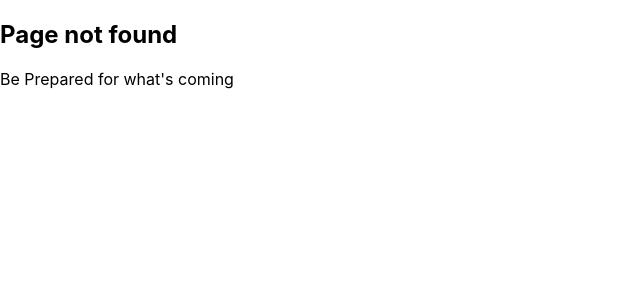
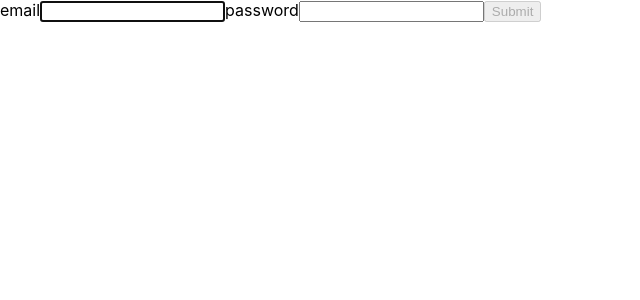
Before and after one commit to LegendDRD/DemoApp, a React (Create React App) app: page /login in a window 1280 px wide. Before the commit this address had no page. Shown: the top 300 px of the page, without its empty margins (0-640 px from the left). Built offline with nearby package versions, Linux system fonts and the light colour scheme.

Commit message:
fixed login issue

```diff
--- a/src/App.tsx
+++ b/src/App.tsx
@@ -1,19 +1,25 @@
-import React from 'react';
+import { useEffect, useState } from 'react';
 // pages
+import NotFoundPage from './pages/NotFound';
 import Home from './pages/Home';
-import NotFoundPage from './pages/NotFound';
+import Login from './pages/Login';
 import { BrowserRouter as Router, Route, Routes } from 'react-router-dom';
 
 function App() {
+
   return (
     <>
+
       <Router>
         {/* <NavBar /> */}
         <Routes>
           <Route path='/' element={<Home />} />
           <Route path="*" element={<NotFoundPage />} />
+          <Route path="login" element={<Login />} />
         </Routes>
+
       </Router>
+
     </>
   );
 }
--- a/src/pages/Home.tsx
+++ b/src/pages/Home.tsx
@@ -1,6 +1,18 @@
-// import { Link, useHistory } from 'react-router-dom';
+import { useEffect, useState } from 'react';
+import { BrowserRouter as Router, Route, Routes, useNavigate } from 'react-router-dom';
+
 export default function Home() {
+    const [auth, setAuth] = useState(false);
+    const nav = useNavigate();
 
+    useEffect(() => {
+        console.log(localStorage.getItem('Auth'))
+        if (localStorage.getItem('Auth')) {
+            setAuth(true);
+        } else {
+            nav('/login')
+        }
+    }, [])
 
     return (
         <>
--- /dev/null
+++ b/src/pages/Login.tsx
@@ -0,0 +1,56 @@
+import { useEffect, useState } from "react";
+import axios from 'axios'
+import { BrowserRouter as Router, Route, Routes, useNavigate } from 'react-router-dom';
+
+export default function Login() {
+    const nav = useNavigate();
+    const [email, setEmail] = useState("");
+
+    const [password, setPassword] = useState("");
+
+    const [failedLogin, setFailedLogin] = useState(false);
+    const [logIn, setLogIn] = useState(false);
+
+    function validateForm() {
+
+        return email.length > 0 && password.length > 0;
+
+    }
+
+    function loginSubmit() {
+        axios.post(`${process.env.REACT_APP_API_URL}/login`, { email, password })
+            .then(function (response) {
+                setFailedLogin(false);
+                localStorage.setItem('Auth', response.data.accessToken);
+                nav('/');
+                setLogIn(true)
+            })
+            .catch(function (error) {
+                setFailedLogin(true);
+                console.log(error);
+            });
+    }
+
+
+    return (
+        <>
+            <span>email</span>
+            <input autoFocus
+                type="email"
+                value={email}
+                onChange={(e) => setEmail(e.target.value)} />
+
+            <span>password</span>
+            <input type="password"
+                value={password}
+                onChange={(e) => setPassword(e.target.value)} />
+
+            <button onClick={() => { loginSubmit(); }} disabled={!validateForm()} >Submit</button>
+
+            {(failedLogin) ? <span>Invalid login</span> : <></>}
+
+
+        </>
+
+    );
+}
```
